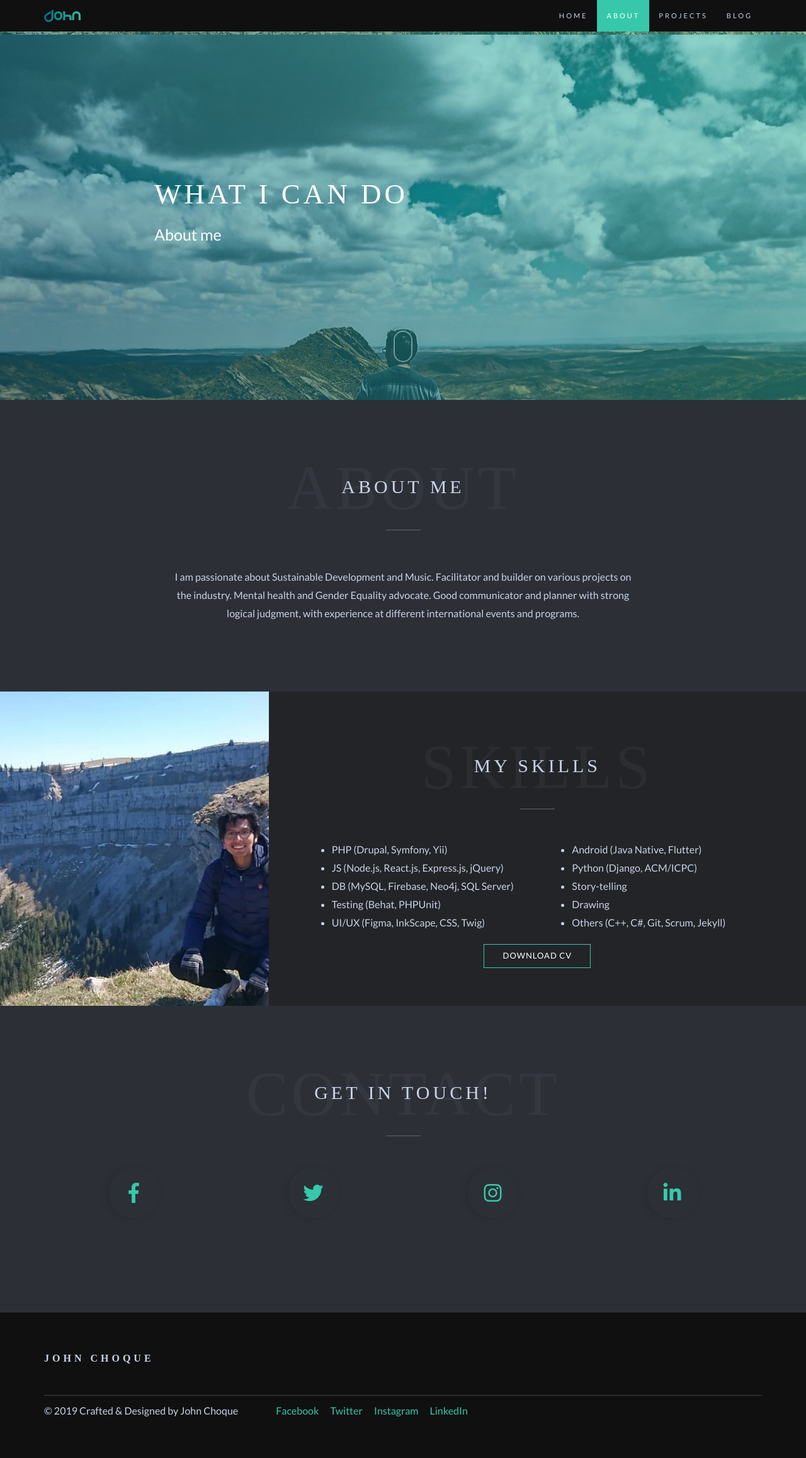
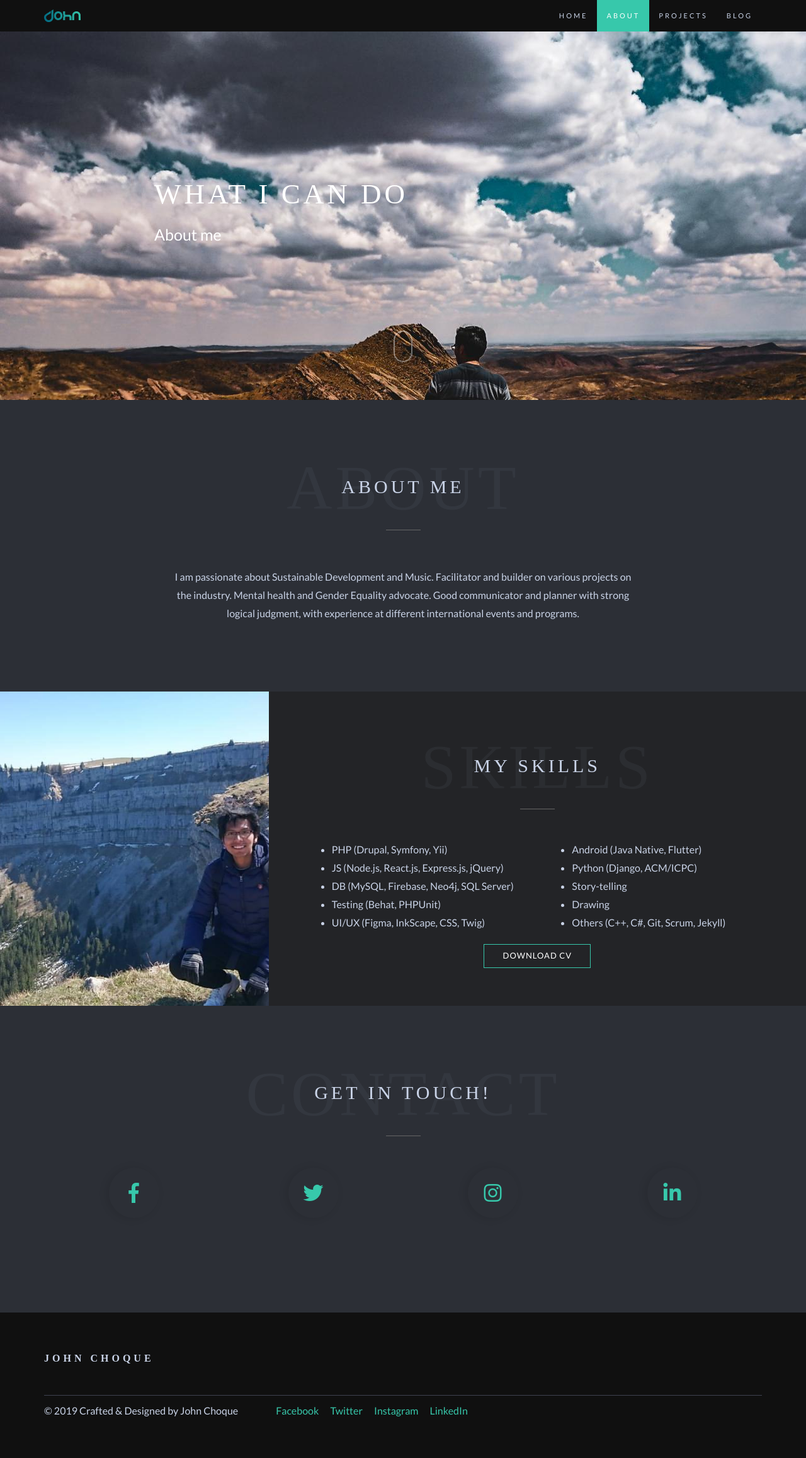
Before and after one commit to thethoughtfulmillennial/thethoughtfulmillennial.github.io, a Jekyll site: the page built from about.html, in a window 1280 px wide. Shown: the whole page at 63% size. Built offline with Jekyll 4.4.1, drawn with Linux system fonts in a browser that asks for light colours; some web fonts are replaced; a script that is not in the unit is left out.

Commit message:
Fixing header for about.

```diff
--- a/about.html
+++ b/about.html
@@ -6,7 +6,7 @@
 
 <!-- Hero start -->
 
-<section id="home" class="hero-header module-image js-height-full" style="background: url('../assets/images/header__about.jpg');">
+<section class="hero-header module-image js-height-full" style="background: url('../assets/images/header__about.jpg') no-repeat fixed #5b5963">
 	<div class="intro">
 		<h1>What I can do</h1>
 		<div class="who-creates">About me</div>
--- a/assets/css/style.css
+++ b/assets/css/style.css
@@ -1742,10 +1742,6 @@
 }
 
 .hero-header {
-	background-color: #5b5963;
-	background-attachment: fixed;
-	background-repeat: no-repeat;
-	background-position: 50% 50%;
 	padding: 0;
 	position: relative;
 	-webkit-background-size: cover;
```
